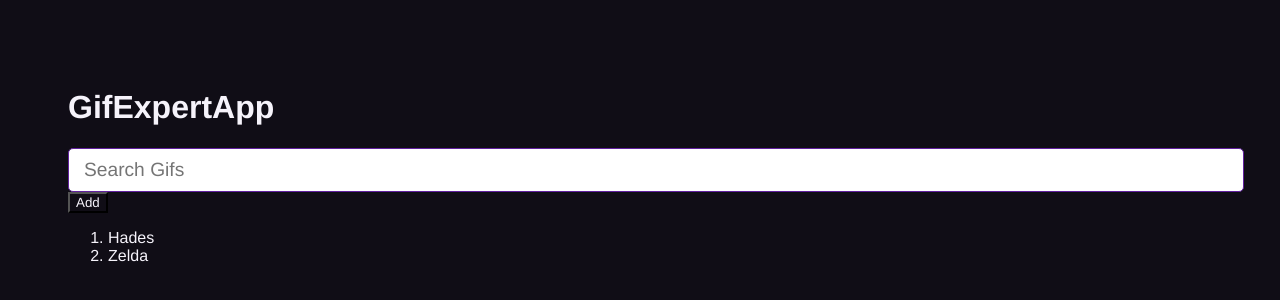
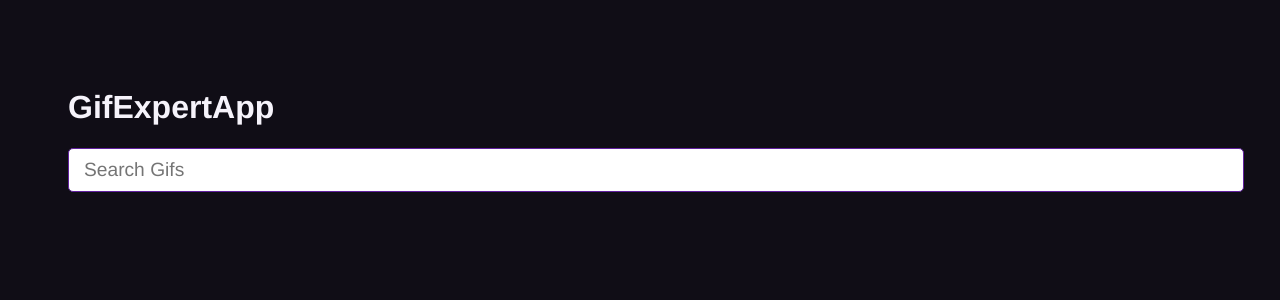
Before and after one commit to bycarlosgamez/react-fh, a React (Vite) app in the folder gif-expert-app/: page / in a window 1280 px wide. Shown: the top 300 px of the page. Built offline with nearby package versions, Linux system fonts and the light colour scheme.

Commit message:
handle submit uses porps to ade input into categories

```diff
--- a/gif-expert-app/src/App.jsx
+++ b/gif-expert-app/src/App.jsx
@@ -2,7 +2,7 @@ import { useState } from 'react';
 import AddCategory from './components/AddCategory';
 
 function App() {
-  const [categories, setCategories] = useState(['Hades', 'Zelda']);
+  const [categories, setCategories] = useState([]);
 
   const onAddCategory = () => {
     setCategories((prevCategories) => {
@@ -14,9 +14,7 @@ function App() {
     <>
       <h1>GifExpertApp</h1>
 
-      <AddCategory />
-
-      <button onClick={onAddCategory}>Add</button>
+      <AddCategory setCategories={setCategories} />
 
       <ol>
         {categories.map((category) => (
--- a/gif-expert-app/src/components/AddCategory.jsx
+++ b/gif-expert-app/src/components/AddCategory.jsx
@@ -1,6 +1,6 @@
 import { useState } from 'react';
 
-const AddCategory = () => {
+const AddCategory = ({ setCategories }) => {
   const [inputValue, setInputValue] = useState('');
 
   function handleChange(e) {
@@ -9,6 +9,9 @@ const AddCategory = () => {
 
   function handleSubmit(e) {
     e.preventDefault();
+    if (inputValue.trim().length <= 1) return;
+    setCategories((prevCategories) => [inputValue, ...prevCategories]);
+    setInputValue('');
   }
 
   return (
```
